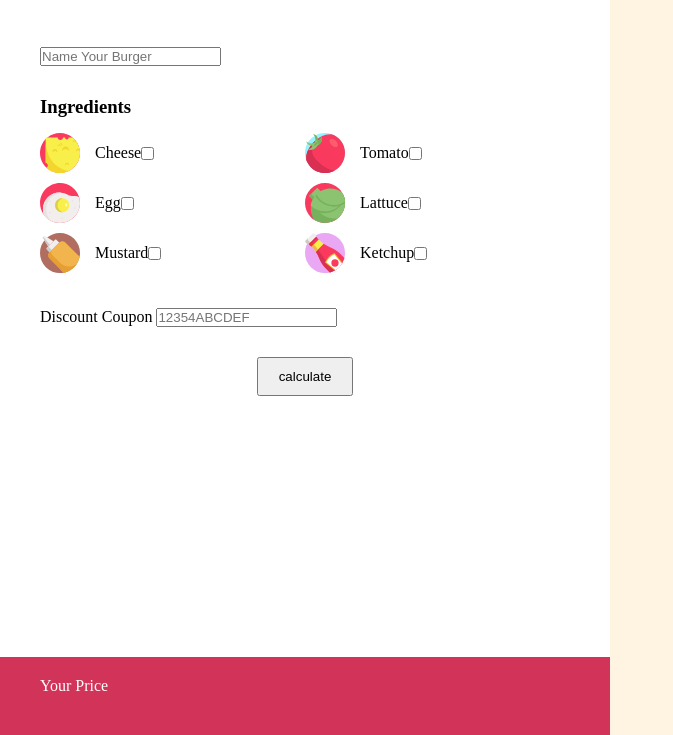
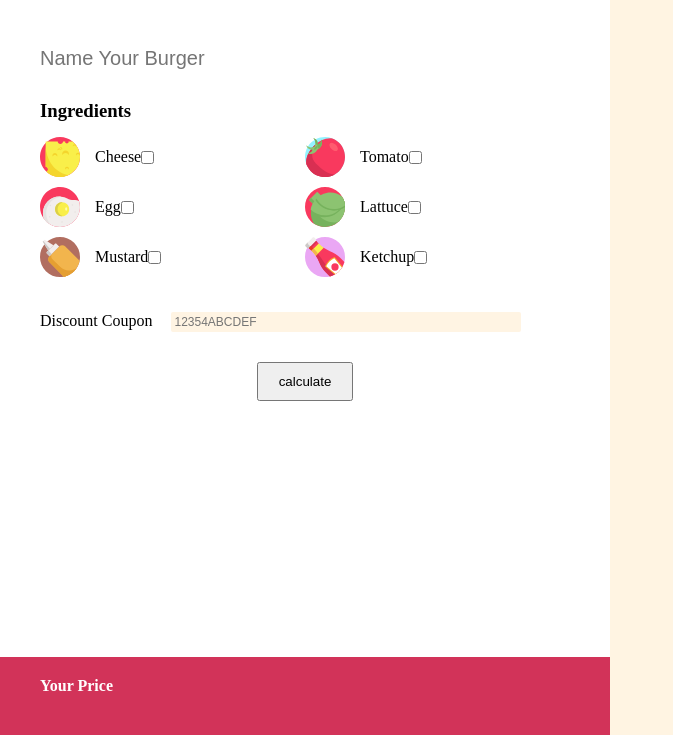
Before and after one commit to ValcanoverKarin/js-burger, a plain HTML site: page index.html in a window 1280 px wide. Shown: the part 105-840 px from the top of the page, without its empty margins (0-673 px from the left). Drawn offline with Linux system fonts and the light colour scheme.

Commit message:
modifiche

```diff
--- a/css/style.css
+++ b/css/style.css
@@ -34,6 +34,11 @@ main {
     padding-bottom: 30px;
 }
 
+#name_burger {
+    font-size: 20px;
+    border: 0px;
+}
+
 h3 {
     padding-bottom: 10px;
 }
@@ -59,6 +64,16 @@ main img {
     text-align: center;
 }
 
+#discount_coupon {
+    background-color: #fff4e3;
+    border: 0px;
+    width: 350px;
+    padding: 3px;
+    margin-left: 15px;
+    border-radius: 2px;
+    font-size: 12px;
+}
+
 .coupon {
     padding: 30px 0px 30px 0px;
 }
@@ -67,6 +82,13 @@ button {
     padding: 10px 20px 10px 20px;
 }
 
+button:hover {
+    background-color: #fd7f40;
+    border: 1px solid blue;
+    border-radius: 2px;
+    padding: 11px 21px;
+}
+
 footer{
     background-color: #d23359;
     color: white;
--- a/index.html
+++ b/index.html
@@ -88,7 +88,9 @@
 
         <!--FOOTER-->
         <footer class="price_section">
-            <div>Your Price</div>
+            <div>
+                <h4>Your Price</h4>
+            </div>
             <div id="price"></div>
         </footer>
         <!--END FOOTER-->
```
